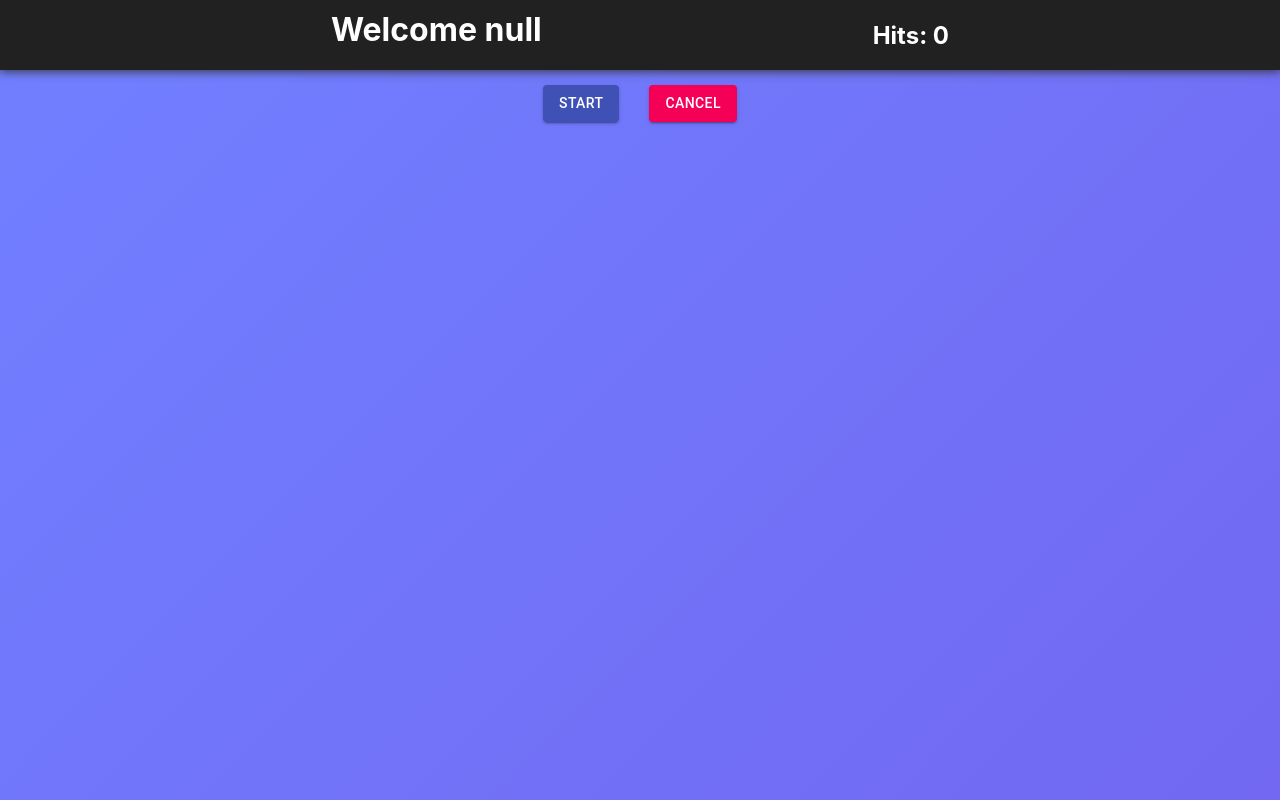
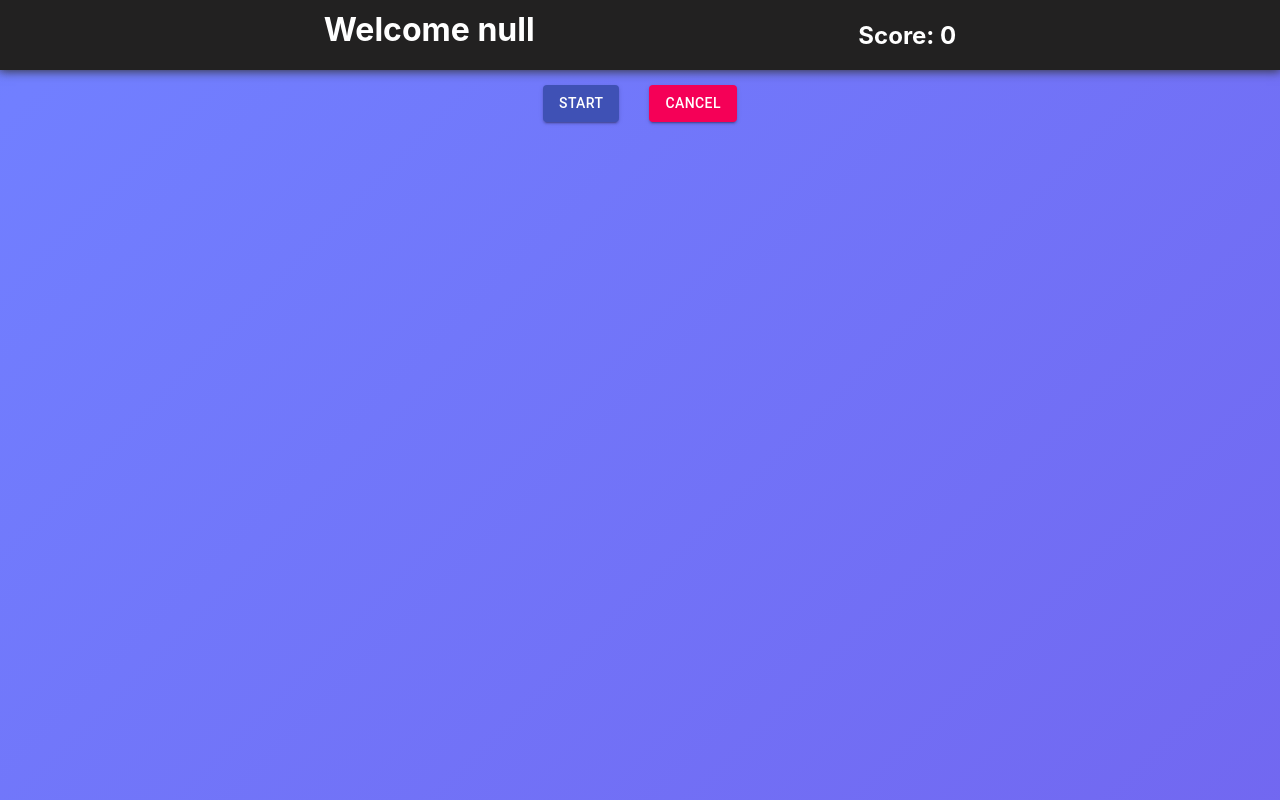
Before and after one commit to inaciogu/Trivia-ContextAPI-wa, a React (Create React App) app: page /choose in a window 1280 px wide. Built offline with nearby package versions, Linux system fonts and the light colour scheme.

Commit message:
feat: stores the questions on localStorage and fix style problems.

```diff
--- a/src/App.css
+++ b/src/App.css
@@ -1,5 +1,4 @@
 body {
-  overflow: hidden;
   background-image: linear-gradient(-45deg, #725AE8, #717FFF, #5A8EE8);
   height: 100vh;
   background-size: 300% 300%;
--- a/src/components/Header.jsx
+++ b/src/components/Header.jsx
@@ -6,7 +6,7 @@ function Header({ score }) {
   return (
     <header>
       <h1>{`Welcome ${username}`}</h1>
-      <h2>{`Hits: ${score}`}</h2>
+      <h2>{`Score: ${score}`}</h2>
     </header>
   )
 }
--- a/src/pages/Feedback.jsx
+++ b/src/pages/Feedback.jsx
@@ -8,7 +8,8 @@ import { Button } from "@material-ui/core";
 import { useNavigate } from "react-router-dom";
 
 function Feedback() {
-  const { data } = useContext(Context);
+  const getData = localStorage.getItem('data');
+  const data = JSON.parse(getData);
   const score = localStorage.getItem('score')
   const getAnswers = localStorage.getItem('answers')
   const answers = JSON.parse(getAnswers)
@@ -29,7 +30,7 @@ function Feedback() {
           </li>
         ))}
       </ol>
-      <Button onClick={ () => navigate('/') } variant="contained" color="secondary">Go Home</Button>
+      <Button style={{ padding: '10px', marginBottom: '15px' }} onClick={ () => navigate('/') } variant="contained" color="secondary">Go Home</Button>
     </div>
   );
 }
--- a/src/pages/Game.jsx
+++ b/src/pages/Game.jsx
@@ -17,6 +17,7 @@ function Game() {
     setIndex(index === data.length - 1 ? navigate('/feedback') : index + 1);
     if (index === data.length - 1) {
       localStorage.setItem('score', score);
+      localStorage.setItem('data', JSON.stringify(data))
       localStorage.setItem('answers', JSON.stringify(answers));
       navigate('/feedback');
     } else {
```
